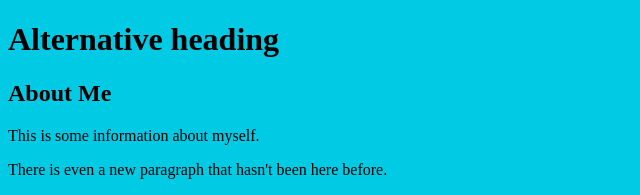
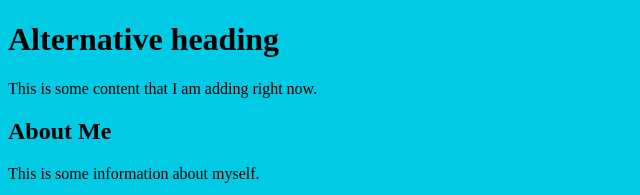
Before and after one commit to fritz-raphael/ud-cycling-stats, a plain HTML site: page index.html in a window 1280 px wide. Shown: the top 195 px of the page, without its empty margins (0-640 px from the left). Drawn offline with Linux system fonts and the light colour scheme.

Commit message:
add some text after the title

```diff
--- a/index.html
+++ b/index.html
@@ -15,7 +15,8 @@
 
     <div class="container">
         <main>
-
+          <p>
+          This is some content that I am adding right now. </p>
         </main>
     </div>
 
```
